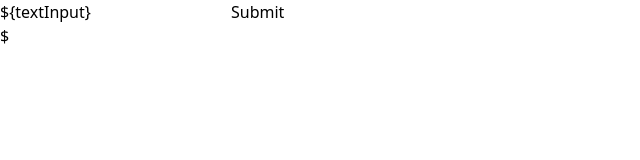
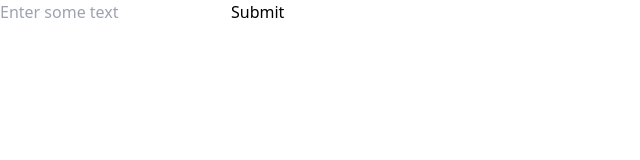
Before and after one commit to mehulbhuradia/crumble, a React (Create React App) app in the folder crumble/: page / in a window 1280 px wide. Shown: the top 160 px of the page, without its empty margins (0-640 px from the left). Built offline with nearby package versions, Linux system fonts and the light colour scheme.

Commit message:
gpt-4 + text box that doesnt dissapear

```diff
--- a/crumble/src/App.js
+++ b/crumble/src/App.js
@@ -1,11 +1,29 @@
-import React, { useState, useRef } from "react";
+import React, { useState } from "react";
 import axios from "axios";
+
+const InputForm = ({ textInput, setTextInput, handleTextSubmit }) => {
+  return (
+    <div className="flex space-x-2">
+      <input
+        type="text"
+        value={textInput}
+        onChange={(e) => setTextInput(e.target.value)}
+        placeholder="Enter some text"
+        className="px-4 py-2 border border-gray-300 rounded-md shadow-sm focus:outline-none focus:ring-indigo-500 focus:border-indigo-500 block w-full sm:text-sm"
+      />
+      <button
+        onClick={handleTextSubmit}
+        className="inline-flex items-center px-4 py-2 border border-transparent rounded-md font-semibold text-white bg-indigo-600 hover:bg-indigo-700 focus:outline-none focus:ring-2 focus:ring-offset-2 focus:ring-indigo-500"
+      >
+        Submit
+      </button>
+    </div>
+  );
+};
 
 function Crumble() {
   const [textInput, setTextInput] = useState("");
   const [pageContent, setPageContent] = useState("");
-
-  const pageRef = useRef();
 
   const handleTextSubmit = async () => {
     console.log(`Text input: ${textInput}`);
@@ -15,55 +33,30 @@ function Crumble() {
         "https://api.blazinglyfaster.com/api/magic",
         {
           textInput,
-          pageContent, // Add pageContent to the request payload
+          pageContent,
         }
       );
 
       console.log("OpenAI Response:", response.data);
-      setPageContent(prependInputForm(response.data));
+      setPageContent(response.data);
     } catch (error) {
       console.error("Error in API call:", error);
     }
   };
 
-  const handleTyping = async (e) => {setTextInput(e.target.value)}
-
-  const prependInputForm = (content) => {
-    return (
-    <div className ="flex">
-      <div className="flex space-x-2">
-        <input
-          type="text"
-          value="${textInput}"
-          onChange="{handleTyping}"
-          placeholder="Enter some text"
-          className="px-4 py-2 border border-gray-300 rounded-md shadow-sm focus:outline-none focus:ring-indigo-500 focus:border-indigo-500 block w-full sm:text-sm"
-        />
-        <button
-          onClick="${handleTextSubmit}"
-          className="inline-flex items-center px-4 py-2 border border-transparent rounded-md font-semibold text-white bg-indigo-600 hover:bg-indigo-700 focus:outline-none focus:ring-2 focus:ring-offset-2 focus:ring-indigo-500"
-        >
-          Submit
-        </button>
-      </div>
-      ${content}
-    </div>
-    );
-  };
-
-  const html = (
-    <div className="space-y-4" ref={pageRef}>
-      {prependInputForm("")}
-    </div>
-  );
-
   return (
     <>
-      {pageContent ? (
-        <div dangerouslySetInnerHTML={{ __html: pageContent }} />
-      ) : (
-        html
-      )}
+      <InputForm
+        textInput={textInput}
+        setTextInput={setTextInput}
+        handleTextSubmit={handleTextSubmit}
+      />
+      <div
+        className="space-y-4"
+        dangerouslySetInnerHTML={{
+          __html: pageContent,
+        }}
+      />
     </>
   );
 }
```
